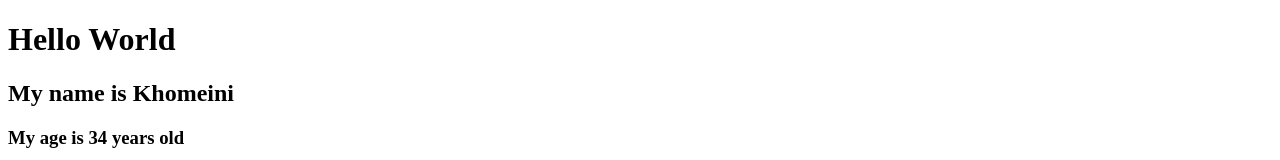
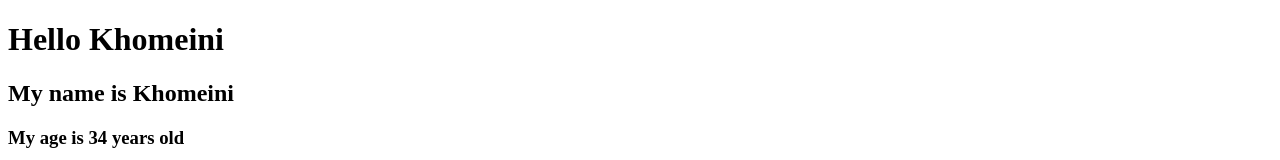
Before and after one commit to AbgMuhdKhomeini/day-1, a plain HTML site: page code-along/index.html in a window 1280 px wide. Shown: the top 160 px of the page. Drawn offline with Linux system fonts and the light colour scheme.

Commit message:
change hello khomeini

```diff
--- a/code-along/index.html
+++ b/code-along/index.html
@@ -8,7 +8,7 @@
   <body>
     <!-- heading elemnts-->
     <!--opening tag and closing tag-->
-    <h1>Hello World</h1>
+    <h1>Hello Khomeini</h1>
     <h2>My name is Khomeini</h2>
     <h3>My age is 34 years old</h3>
     <h4>i'm from sarawak</h4>
```
